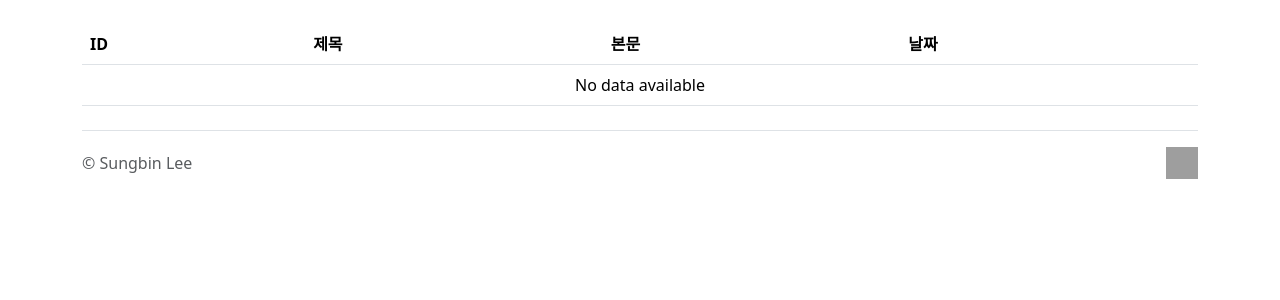
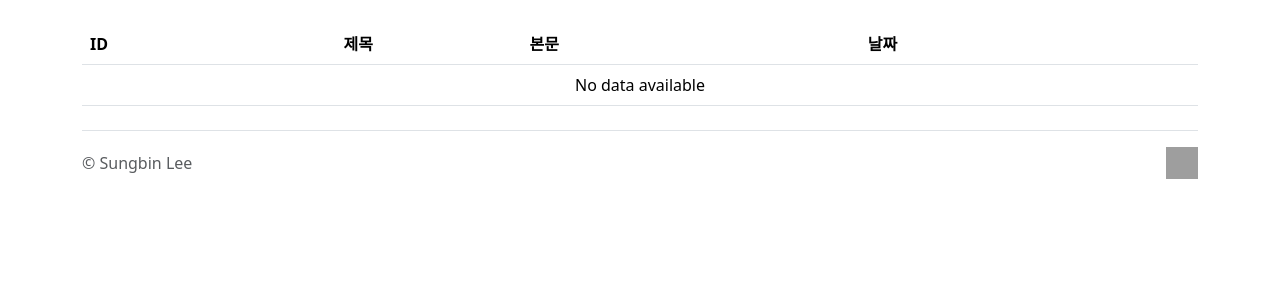
Before and after one commit to sungbinlee/S.B.Lee-WikiPage, a Django app: page /board/ in a window 1280 px wide. Shown: the part 73-373 px from the top of the page. Run offline with Django 3.2, Linux system fonts and the light colour scheme; data that the repository does not hold is empty; parts of the project's set-up code (start-up, migrations or seed data) failed here and were passed over; some libraries are stand-ins or nearby versions; grey boxes are pictures that could not be loaded.

Commit message:
style: fix title width

```diff
--- a/board/templates/board/post_list.html
+++ b/board/templates/board/post_list.html
@@ -6,7 +6,7 @@
         <thead>
         <tr>
             <th scope="col">ID</th>
-            <th scope="col">제목</th>
+            <th scope="col" class="col-2">제목</th>
             <th scope="col">본문</th>
             <th scope="col">날짜</th>
         </tr>
```
